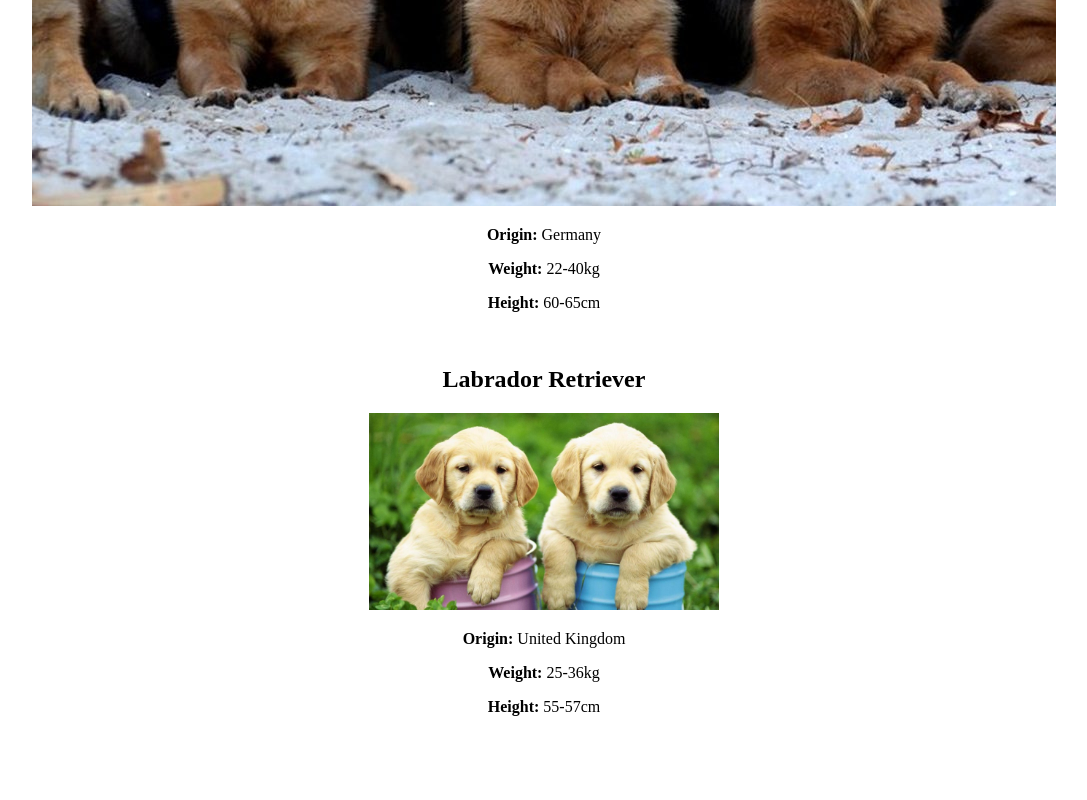
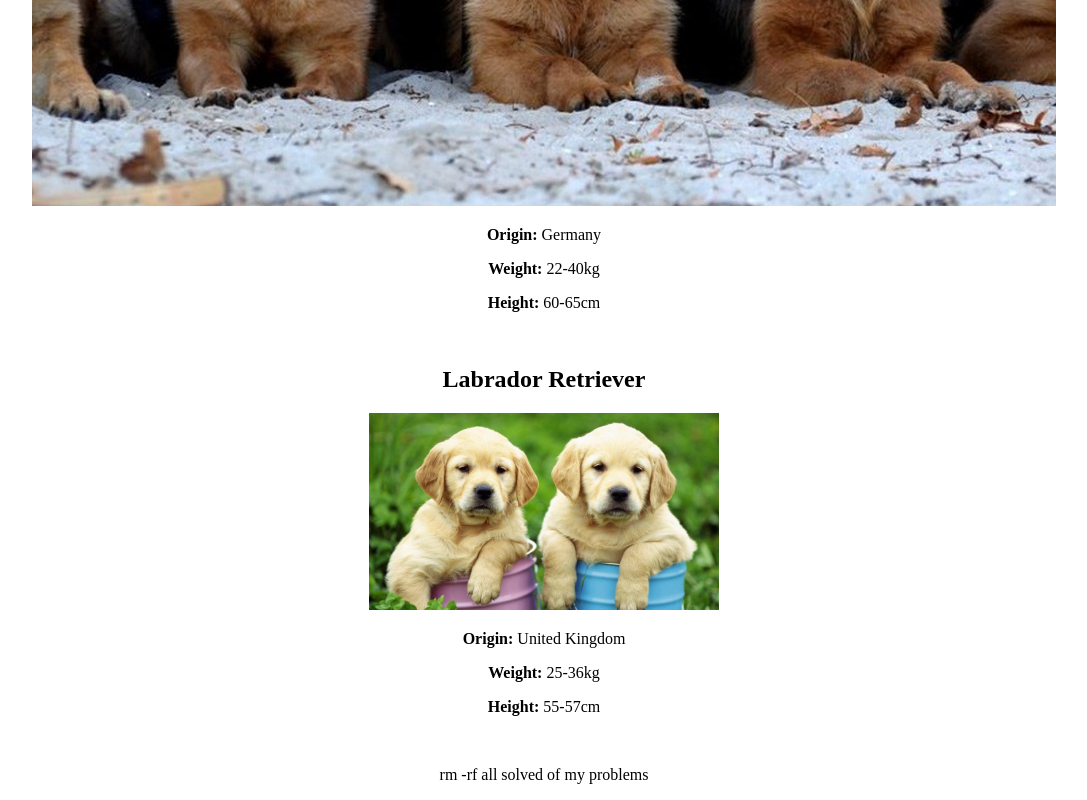
Before and after one commit to kial1Ekb/network-programming-labs, a plain HTML site: page lab1/index.html in a window 1280 px wide. Shown: the part 1145-1945 px from the top of the page, without its empty margins (96-1183 px from the left). Before the commit the page ends 1903 px from the top, so only its background shows below. Drawn offline with Linux system fonts and the light colour scheme.

Commit message:
rm -rf all solved of my problems

```diff
--- a/lab1/index.html
+++ b/lab1/index.html
@@ -22,5 +22,6 @@
 <p><b>Weight:</b> 25-36kg</p>
 <p><b>Height:</b> 55-57cm</p>
 <br>
+<p>rm -rf all solved of my problems</p>
 </body>
 </html>
```
